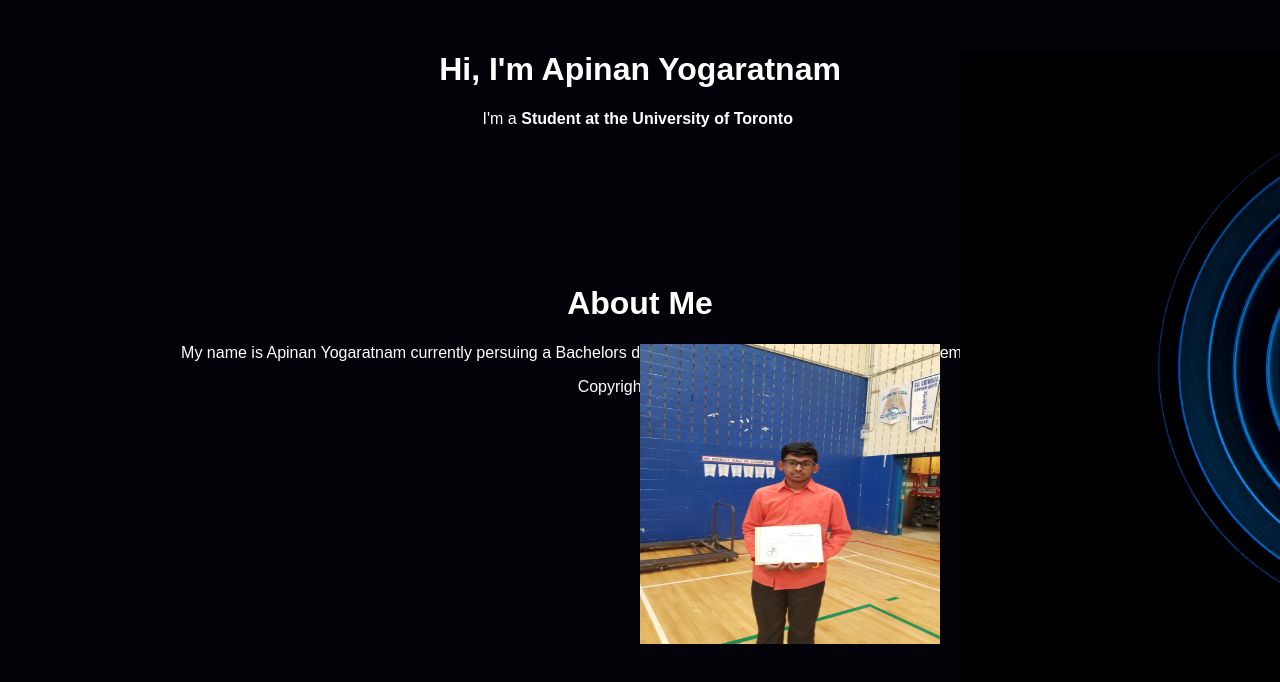
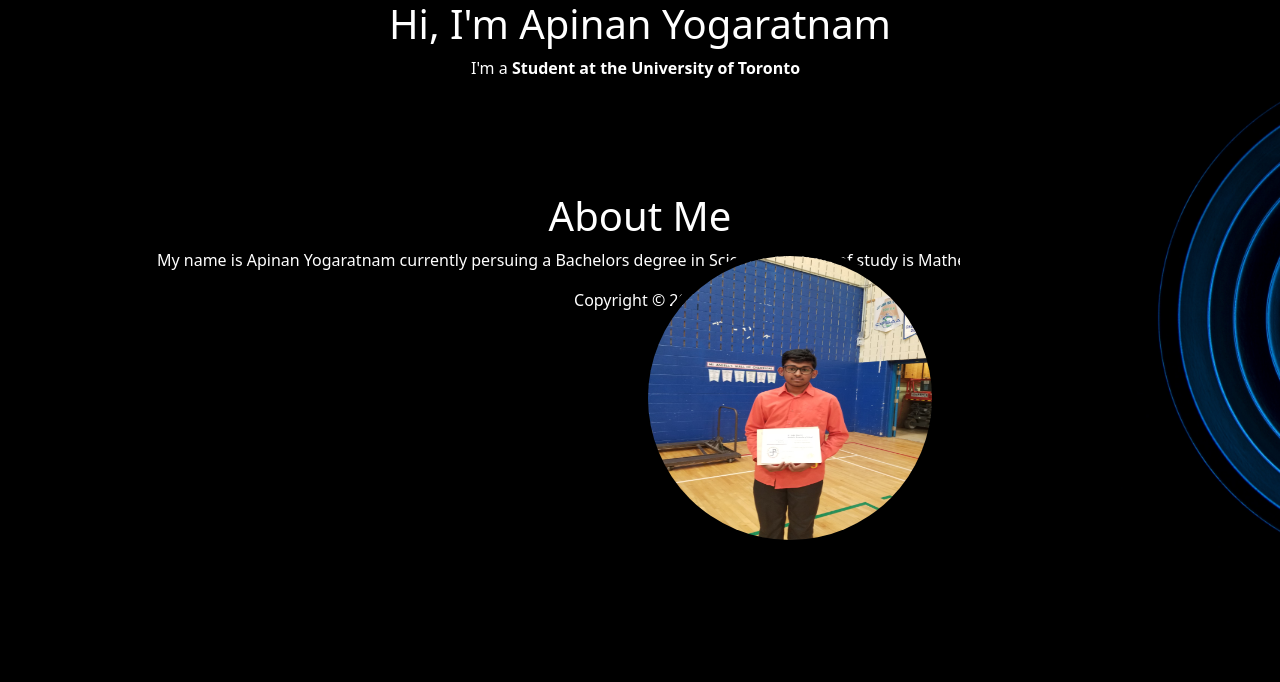
Before and after one commit to apinanyogaratnam/my-personal-website-v2.0, a React (Create React App) app: page / in a window 1280 px wide. Shown: the top 682 px of the page. Built offline with nearby package versions, Linux system fonts and the light colour scheme; a web font is replaced by a local one.

Commit message:
using react-bootstrap to fix text on image feature, created css dir and custom.css for the bootstrap to work, created index.js in components dir for exporting for cleanliness

```diff
--- a/package.json
+++ b/package.json
@@ -7,8 +7,10 @@
     "@testing-library/jest-dom": "^5.11.4",
     "@testing-library/react": "^11.1.0",
     "@testing-library/user-event": "^12.1.10",
+    "bootstrap": "^5.0.2",
     "gh-pages": "^3.1.0",
     "react": "^17.0.2",
+    "react-bootstrap": "^1.6.1",
     "react-dom": "^17.0.2",
     "react-icons": "^4.2.0",
     "react-scripts": "^1.1.5",
--- a/src/App.css
+++ b/src/App.css
@@ -48,9 +48,6 @@
   height: 300px;
   width: 300px;
   position: absolute;
+  border-radius: 50%;
+  border: 1vh solid black;
 }
-
-.content-wrapper {
-  width: 80%;
-  margin: 4% 10% 5% 10%;
-}
--- a/src/App.js
+++ b/src/App.js
@@ -6,6 +6,9 @@ import About from './components/about'
 import AboutMe from './components/about_me'
 import React from 'react';
 import Typical from 'react-typical'
+import 'bootstrap/dist/css/bootstrap.min.css';
+import './css/custom.css';
+import { Container } from 'react-bootstrap';
 
 
 function App() {
@@ -15,17 +18,18 @@ function App() {
         {/* <Header /> */}
         <div className="content-wrapper">
           <img className="circular-image" src="/images/circular_loops.jpg" alt="Background Image of a Circular Loops" />
-          <div className="text-wrapper"></div>
           <h1>Hi, I'm Apinan Yogaratnam</h1>
-          <p>I'm a{' '}
+          <p className="text">I'm a{' '}
 
             <Typical
-            loop={Infinity}
+            // loop={Infinity}
+            loop={1}
             wrapper="b"
             steps={[
               'Software Developer', 1000,
               'Student at the University of Toronto', 1000,
               'McDonald\'s Employee', 1000,
+              'Software Engineer', 1000
             ]}/>
 
           </p>
@@ -38,7 +42,7 @@ function App() {
         <br />
         <AboutMe />
         <About />
-        <p>Copyright &copy; 2021</p>
+        <p className="text">Copyright &copy; 2021</p>
     </div>
   );
 }
--- a/src/components/about_me.js
+++ b/src/components/about_me.js
@@ -3,7 +3,7 @@ import '../App.css'
 
 const AboutMe = () => {
     return (
-        <div>
+        <div className="text">
             <h1>About Me</h1>
             <img className="image-of-me" src="/images/head_and_body_shot.jpg" alt="Image of Apinan Yogaratnam in Pink Shirt" />
             <p>
--- /dev/null
+++ b/src/components/index.js
@@ -0,0 +1,4 @@
+// export
+// export
+// export
+// export
--- /dev/null
+++ b/src/css/custom.css
@@ -0,0 +1,7 @@
+body {
+    background-color: black;
+}
+
+.text {
+    color: white;
+}
```
Also changed, not shown: 2 other files (tests, documents, lock files or other folders).
